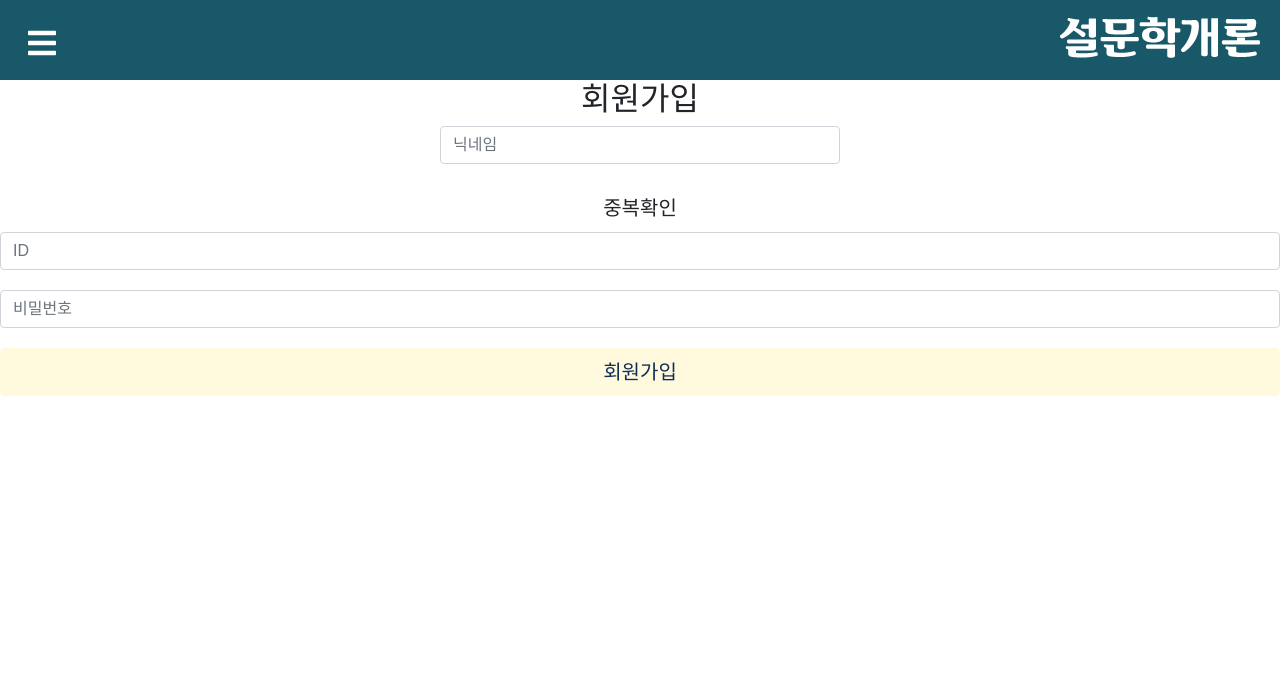
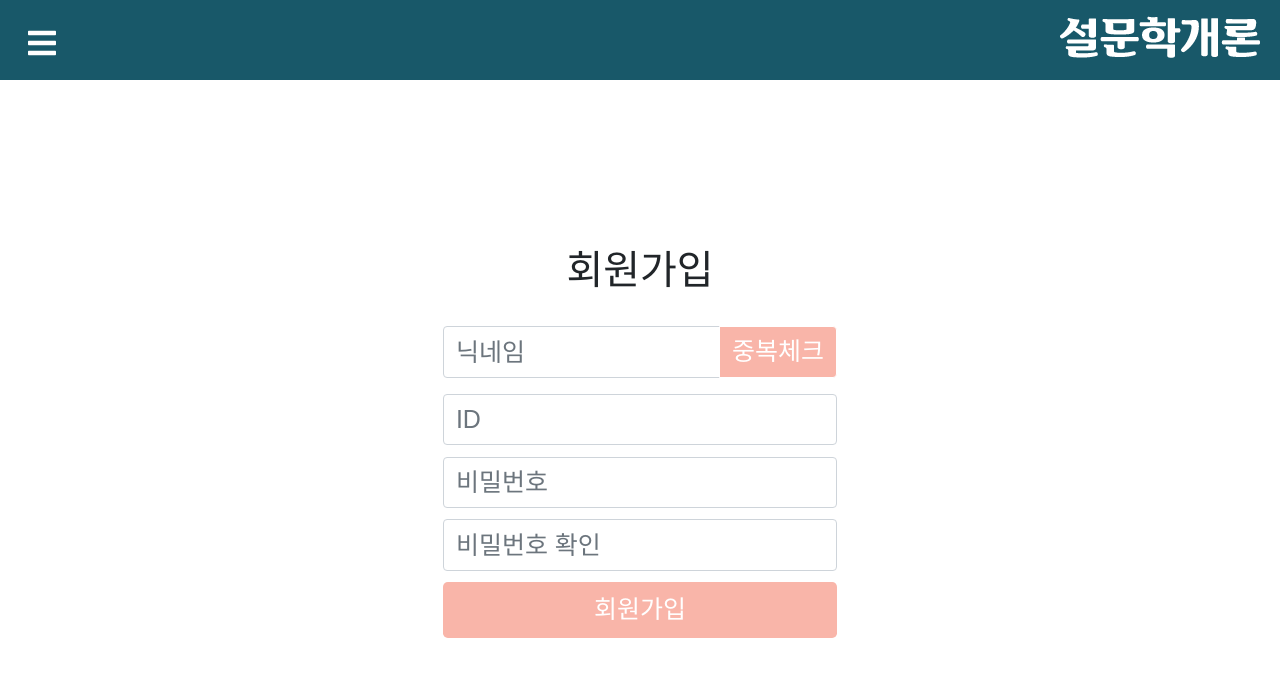
Before and after one commit to ParkJaeyeon0308/ServeyTheory, a React (Create React App) app in the folder serveytheory/: page /signup in a window 1280 px wide. Shown: the top 676 px of the page. Built offline with nearby package versions, Linux system fonts and the light colour scheme; no server answers; a web font is replaced by a local one.

Commit message:
회원가입 대강 디자인

```diff
--- a/serveytheory/src/component/NavBar.css
+++ b/serveytheory/src/component/NavBar.css
@@ -138,11 +138,8 @@
     justify-content: start;
     align-items: center;
 }
-<<<<<<< HEAD
-=======
 .logo {
 }
->>>>>>> 16fe305f7e287c8e025a1428c652bbf41b2e746c
 
 @media (max-width: 530px) {
     .logo {
--- a/serveytheory/src/customAxios.js
+++ b/serveytheory/src/customAxios.js
@@ -1,21 +1,21 @@
 import axios from 'axios'; // 액시오스
 
 export default function customAxios(url, callback) {
-  axios(
-    {
-      url: '/api' + url,
-      method: 'post',
+  // axios(
+  //   {
+  //     url: '/api' + url,
+  //     method: 'post',
 
-      /**
-       * 개발 환경에서의 크로스 도메인 이슈를 해결하기 위한 코드로
-       * 운영 환경에 배포할 경우에는 15~16행을 주석 처리합니다.
-       *
-       * ※크로스 도메인 이슈: 브라우저에서 다른 도메인으로 URL 요청을 하는 경우 나타나는 보안문제
-       */
-      baseURL: 'http://localhost:8080',
-      withCredentials: true,
-    }
-  ).then(function (response) {
-    callback(response.data);
-  });
+  //     /**
+  //      * 개발 환경에서의 크로스 도메인 이슈를 해결하기 위한 코드로
+  //      * 운영 환경에 배포할 경우에는 15~16행을 주석 처리합니다.
+  //      *
+  //      * ※크로스 도메인 이슈: 브라우저에서 다른 도메인으로 URL 요청을 하는 경우 나타나는 보안문제
+  //      */
+  //     baseURL: 'http://localhost:3000',
+  //     withCredentials: true,
+  //   }
+  // ).then(function (response) {
+  //   callback(response.data);
+  // });
 }
--- a/serveytheory/src/pages/SignUp.css
+++ b/serveytheory/src/pages/SignUp.css
@@ -1,3 +1,36 @@
-.input{
-    width: 40%;
+#body{
+    background-color: white;
+    border-color: rgb(249, 181, 169);
+    width: 50%;
+    padding: 3%;
+    margin-top: 10%;
+    padding-bottom: 1%;
 }
+#inputs{
+    width: 70%;
+}
+#button{
+    background-color: rgb(249, 181, 169);
+    color: white;
+    font-size: 25px;
+    border-color: white;
+}
+#id_inputs{
+    margin-top: 1%;
+    margin-bottom: 1%;
+    width: 70%;
+    font-size: 25px;
+}
+#pw_inputs{
+    margin-top: 2%;
+    margin-bottom: 2%;
+    width: 70%;
+    font-size: 25px;
+}
+#buttons{
+    background-color: rgb(249, 181, 169);
+    color: white;
+    width: 70%;
+    font-size: 25px;
+    margin-bottom: 5%;
+}
--- a/serveytheory/src/pages/SignUp.js
+++ b/serveytheory/src/pages/SignUp.js
@@ -1,6 +1,6 @@
 import React, { Component } from "react";
 import { Link } from 'react-router-dom'
-import { Container,Row,Col } from 'react-bootstrap';
+import { InputGroup, FormControl,Button } from 'react-bootstrap';
 import './SignUp.css';
 
 const clientId = "OAuth Web Client ID";
@@ -20,14 +20,27 @@ class SignUp extends Component{
     }; render(){
         return (
         <center>
-        <h2 className="LoginHeader"> 회원가입 </h2>
-        <div style={{width:400}}><input type="nickname" id="inputNick" className="form-control" placeholder="닉네임" name="nickname" style={{marginBottom:20}} onChange={this.handleChange}/>
-        <button className="btn btn-lg btn-block" type="button" onClick={this.handleOnClick}>중복확인</button></div>
-         <input type="id" id="inputid" className="form-control" placeholder="ID" name="id" style={{marginBottom:20}} onChange={this.handleChange}/>
-          <input type="password" id="inputPhone" className="form-control" placeholder="비밀번호" name="phone" style={{marginBottom:20}} onChange={this.handleChange}/>
-            <Link to="./Login">
-           <button className="btn btn-lg btn-block" type="button" style={{backgroundColor:"#fffadd", color:"#102f57"}} onClick={this.handleOnClick}> 회원가입 </button>
-           </Link></center>
+        <div id="body">
+        <h1 className="LoginHeader"> 회원가입 </h1>
+        <br></br>
+        <InputGroup className="mb-3" id="inputs">
+        <FormControl
+        style={{fontSize:25}}
+          placeholder="닉네임"
+          aria-label="닉네임"
+          aria-describedby="basic-addon2"
+        />
+        <InputGroup.Append>
+          <Button variant="outline-secondary" id="button">중복체크</Button>
+        </InputGroup.Append>
+      </InputGroup>
+      <input type="id" id="inputid" className="form-control" placeholder="ID" name="id" id="id_inputs" onChange={this.handleChange}/>
+      <input type="password" id="inputPW" className="form-control" placeholder="비밀번호" name="PW" id="pw_inputs"  onChange={this.handleChange}/>
+      <input type="password" id="inputPWcheck" className="form-control" placeholder="비밀번호 확인" name="PW_check" id="pw_inputs"  onChange={this.handleChange}/>
+      <Link to="./Login">
+        <button className="btn btn-lg btn-block" type="button" id="buttons" onClick={this.handleOnClick}> 회원가입 </button></Link>
+        </div>
+      </center>
            );
         };
     } export default SignUp;
```
